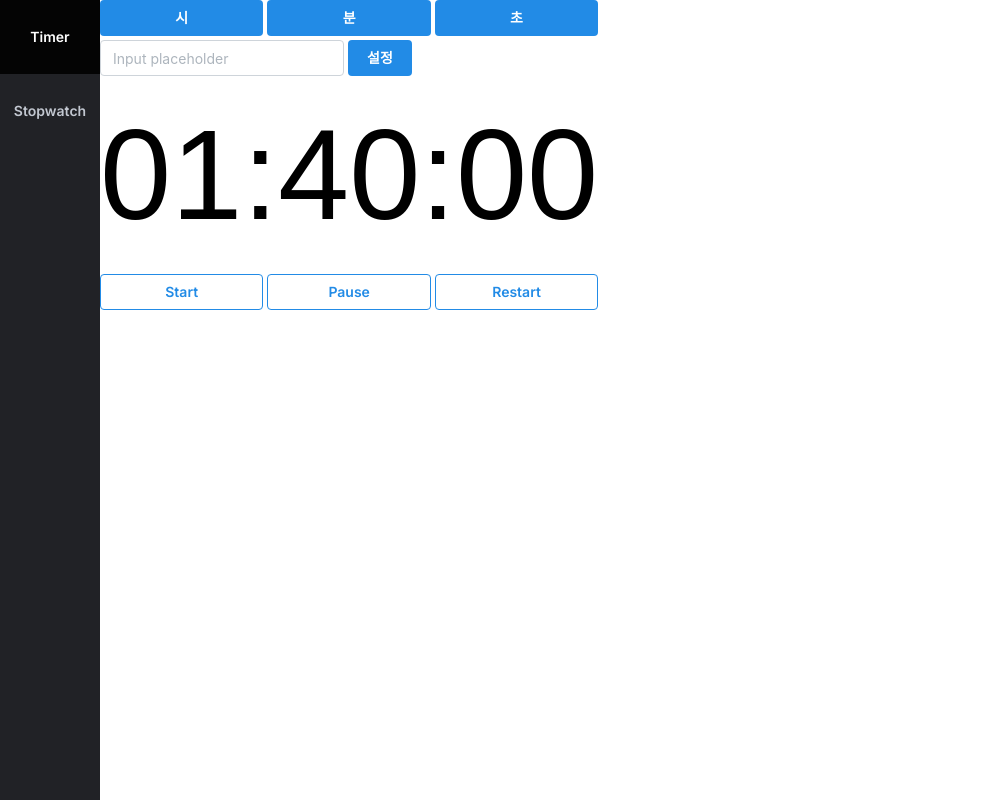
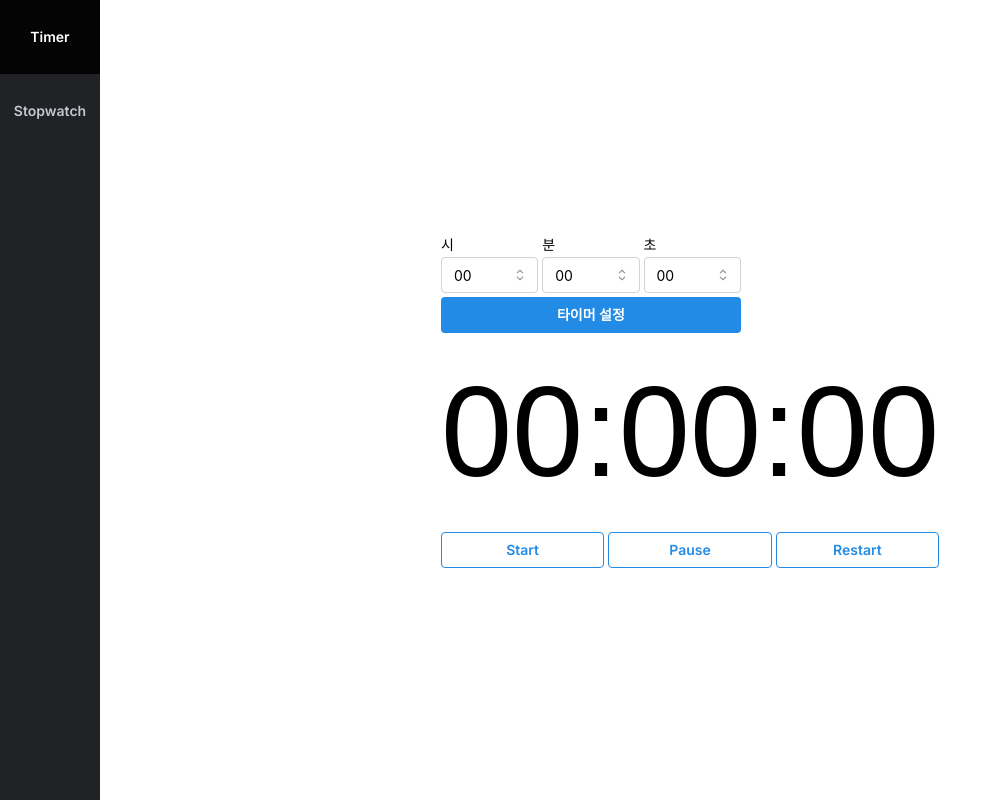
Before and after one commit to ChoChungEun/timer, a Next.js app: page / in a window 1280 px wide. Shown: the whole page, without its empty margins (0-1002 px from the left). Built offline with nearby package versions, Linux system fonts and the light colour scheme; a web font is replaced by a local one.

Commit message:
add timer logic

```diff
--- a/app/layout.tsx
+++ b/app/layout.tsx
@@ -21,7 +21,9 @@ export default function RootLayout({
       <body className={inter.className}>
         <div className="flex">
           <Nav />
-          {children}
+          <div className="w-[calc(100vw-100px)] flex justify-center items-center">
+            {children}
+          </div>
         </div>
       </body>
     </html>
--- a/components/Nav/Nav.tsx
+++ b/components/Nav/Nav.tsx
@@ -9,16 +9,11 @@ const NAV_LIST = [
 
 const Nav = () => {
   const pathname = usePathname();
-
-  const navList = NAV_LIST;
-
   const newPathname = pathname.replace("/", "");
-
-  console.log("newPathname", newPathname);
 
   return (
     <ul className="w-[100px] h-[100vh] bg-[#212226]">
-      {navList.map((nav, idx) => {
+      {NAV_LIST.map((nav, idx) => {
         const isActive = newPathname === nav.value;
         const isHome = newPathname === "" && nav.value === "timer";
         const activeStyles =
--- a/components/Timer/Input.tsx
+++ b/components/Timer/Input.tsx
@@ -1,72 +1,82 @@
-import React, {
-  FunctionComponent,
-  memo,
-  useState,
-  ChangeEvent,
-  MouseEvent,
-} from "react";
-import { TextInput } from "@mantine/core";
+import React, { FunctionComponent, memo, useState } from "react";
+import { Select } from "@mantine/core";
 import { Button } from "@mantine/core";
+import { TimeState } from "./Timer";
 
 interface InputProps {
-  onTime: (value: string) => void;
-  onType: (value: string) => void;
+  onInitTime: (value: TimeState) => void;
+  onTime: (value: TimeState) => void;
 }
 
-const Input: FunctionComponent<InputProps> = ({ onTime, onType }) => {
-  const [value, setValue] = useState("");
+const Input: FunctionComponent<InputProps> = ({ onInitTime, onTime }) => {
+  const [hours, setHours] = useState<string>("00");
+  const [minutes, setMinutes] = useState<string>("00");
+  const [seconds, setSeconds] = useState<string>("00");
 
-  const handleTimeChange = (event: ChangeEvent<HTMLInputElement>) => {
-    setValue(event.currentTarget.value);
+  const handleClickHours: any = (value: any) => {
+    setHours(value);
   };
 
-  const handleClickSaveTime = () => {
-    onTime(value);
+  const handleClickMinutes: any = (value: any) => {
+    setMinutes(value);
   };
 
-  const handleClickType = (event: MouseEvent<HTMLButtonElement>) => {
-    console.log(event.currentTarget.value);
-    onType(value);
+  const handleClickSeconds: any = (value: any) => {
+    setSeconds(value);
   };
 
+  const handleClickSubmitTime = () => {
+    const newHours = parseInt(hours);
+    const newMinutes = parseInt(minutes);
+    const newSeconds = parseInt(seconds);
+
+    onInitTime({ hours: newHours, minutes: newMinutes, seconds: newSeconds });
+    onTime({ hours: newHours, minutes: newMinutes, seconds: newSeconds });
+  };
+
+  const formatValue = (value: number): string => {
+    return value.toString().padStart(2, "0");
+  };
+
+  const timeArray = (length: number) =>
+    Array.from({ length }, (_, i) => formatValue(i));
+
+  const HOURS = timeArray(24);
+  const MINUTES = timeArray(60);
+  const SECONDS = timeArray(60);
+
   return (
-    <div className="flex flex-col gap-[4px]">
+    <div className="w-[300px] flex flex-col gap-[4px]">
       <div className="flex justify-between gap-[4px]">
-        <Button
-          variant="filled"
-          value="hour"
-          onClick={handleClickType}
+        <Select
+          label="시"
+          data={HOURS}
+          value={hours}
+          onChange={handleClickHours}
           className="!w-[33.333%]"
-        >
-          시
-        </Button>
-        <Button
-          variant="filled"
-          value="minutes"
-          onClick={handleClickType}
+        />
+        <Select
+          label="분"
+          data={MINUTES}
+          value={minutes}
+          onChange={handleClickMinutes}
           className="!w-[33.333%]"
-        >
-          분
-        </Button>
-        <Button
-          variant="filled"
-          value="second"
-          onClick={handleClickType}
+        />
+        <Select
+          label="초"
+          data={SECONDS}
+          value={seconds}
+          onChange={handleClickSeconds}
           className="!w-[33.333%]"
-        >
-          초
-        </Button>
+        />
       </div>
-      <div className="flex gap-[4px]">
-        <TextInput
-          placeholder="Input placeholder"
-          value={value}
-          onChange={handleTimeChange}
-        />
-        <Button variant="filled" onClick={handleClickSaveTime}>
-          설정
-        </Button>
-      </div>
+      <Button
+        variant="filled"
+        onClick={handleClickSubmitTime}
+        className="w-[100%]"
+      >
+        타이머 설정
+      </Button>
     </div>
   );
 };
--- a/components/Timer/Timer.tsx
+++ b/components/Timer/Timer.tsx
@@ -1,60 +1,113 @@
 "use client";
-import React, { FunctionComponent, useState } from "react";
-import { useTimer } from "react-timer-hook";
+import React, {
+  FunctionComponent,
+  useCallback,
+  useEffect,
+  useRef,
+  useState,
+} from "react";
 import Input from "./Input";
 import { Button } from "@mantine/core";
 
+export const formatValue = (value: any) =>
+  value < 10 && value >= 0 ? "0" + value : value;
+
+export interface TimeState {
+  hours: number;
+  minutes: number;
+  seconds: number;
+}
+
 const Timer: FunctionComponent = () => {
-  const [time, setTime] = useState("");
-  const [type, setType] = useState("");
-
-  const currentTime = new Date();
-  currentTime.setSeconds(currentTime.getSeconds() + 6000); // 10 minutes timer
-
-  const {
-    totalSeconds,
-    seconds,
-    minutes,
-    hours,
-    days,
-    isRunning,
-    start,
-    pause,
-    resume,
-    restart,
-  } = useTimer({
-    expiryTimestamp: currentTime,
-    onExpire: () => console.warn("onExpire called"),
-    autoStart: false,
+  const [initTime, setInitTime] = useState<TimeState>({
+    hours: 0,
+    minutes: 0,
+    seconds: 0,
   });
 
-  const newValue = (value: any) =>
-    value < 10 && value >= 0 ? "0" + value : value;
+  const [time, setTime] = useState<TimeState>({
+    hours: 0,
+    minutes: 0,
+    seconds: 0,
+  });
+
+  const [isRunning, setIsRunning] = useState(false);
+  const timerId = useRef<NodeJS.Timeout | null>(null);
+
+  const startTimer = () => {
+    setIsRunning(true);
+  };
+
+  const stopTimer = useCallback(() => {
+    if (timerId.current) {
+      clearInterval(timerId.current);
+    }
+    setIsRunning(false);
+  }, []);
+
+  const restartTimer = useCallback(() => {
+    stopTimer();
+    setTime({
+      hours: initTime.hours,
+      minutes: initTime.minutes,
+      seconds: initTime.seconds,
+    });
+  }, [stopTimer, setTime, initTime]);
+
+  useEffect(() => {
+    console.log("isRunning", isRunning);
+
+    if (isRunning) {
+      timerId.current = setInterval(() => {
+        setTime((prevTime) => {
+          if (prevTime.seconds <= 0) {
+            if (prevTime.minutes <= 0) {
+              if (prevTime.hours <= 0) {
+                // Stop the timer when it reaches 0
+                stopTimer();
+                return prevTime;
+              } else {
+                return { hours: prevTime.hours - 1, minutes: 59, seconds: 59 };
+              }
+            } else {
+              return {
+                ...prevTime,
+                minutes: prevTime.minutes - 1,
+                seconds: 59,
+              };
+            }
+          } else {
+            return { ...prevTime, seconds: prevTime.seconds - 1 };
+          }
+        });
+      }, 1000);
+    }
+
+    return () => {
+      if (timerId.current) {
+        clearInterval(timerId.current);
+      }
+    };
+  }, [isRunning]);
 
   return (
     <div>
-      <Input onTime={setTime} onType={setType} />
-      <div>
-        {time} {type}
-      </div>
+      <Input onInitTime={setInitTime} onTime={setTime} />
       <div className="font-timer text-[128px]">
-        <span>{newValue(hours)}</span>:<span>{newValue(minutes)}</span>:
-        <span>{newValue(seconds)}</span>
+        <span>{formatValue(time.hours)}</span>:
+        <span>{formatValue(time.minutes)}</span>:
+        <span>{formatValue(time.seconds)}</span>
       </div>
       <div className="flex gap-[4px]">
-        <Button variant="outline" onClick={start} className="!w-[33.333%]">
+        <Button variant="outline" onClick={startTimer} className="!w-[33.333%]">
           Start
         </Button>
-        <Button variant="outline" onClick={pause} className="!w-[33.333%]">
+        <Button variant="outline" onClick={stopTimer} className="!w-[33.333%]">
           Pause
         </Button>
         <Button
           variant="outline"
-          onClick={() => {
-            const time = new Date();
-            time.setSeconds(time.getSeconds() + 600);
-            restart(time);
-          }}
+          onClick={restartTimer}
           className="!w-[33.333%]"
         >
           Restart
```
